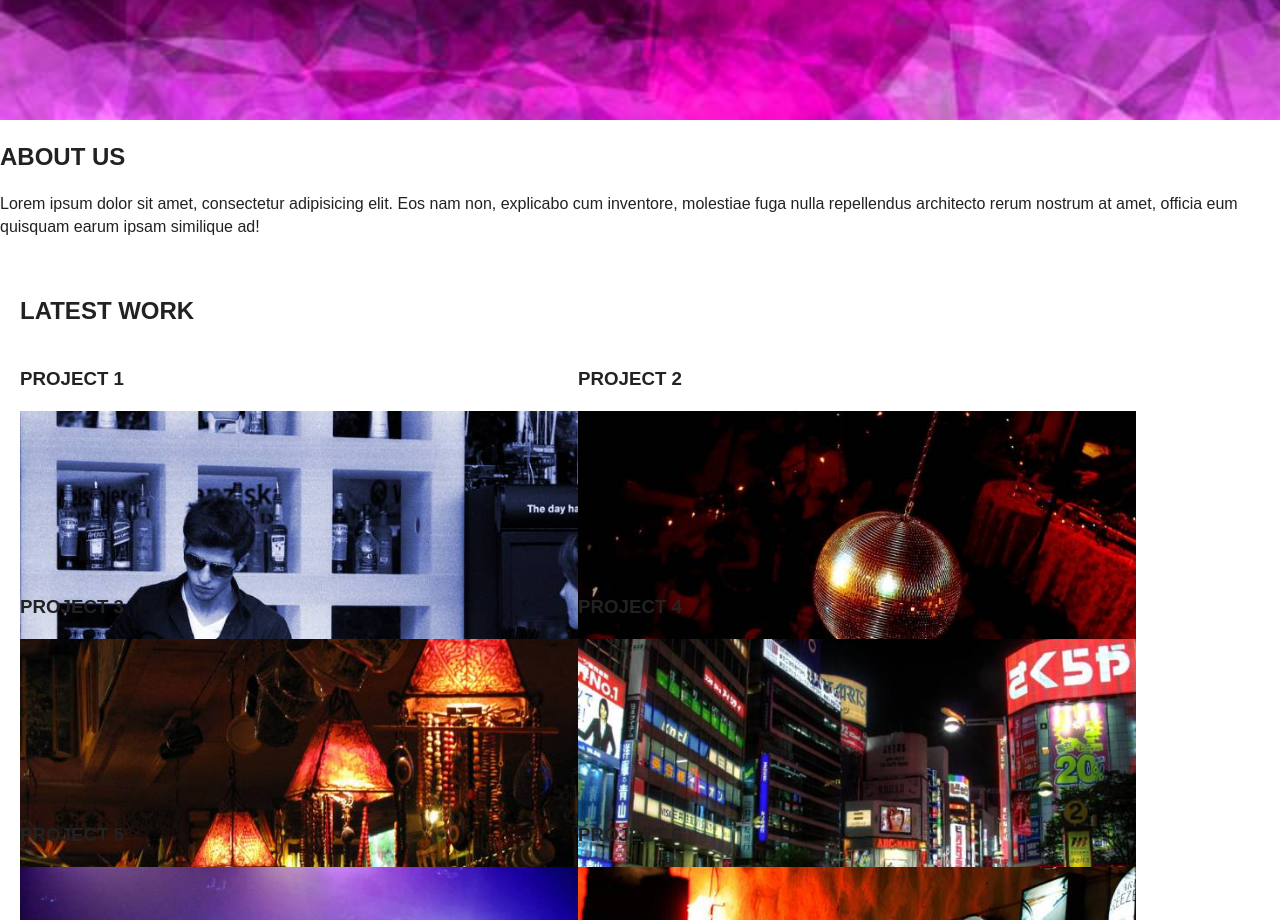
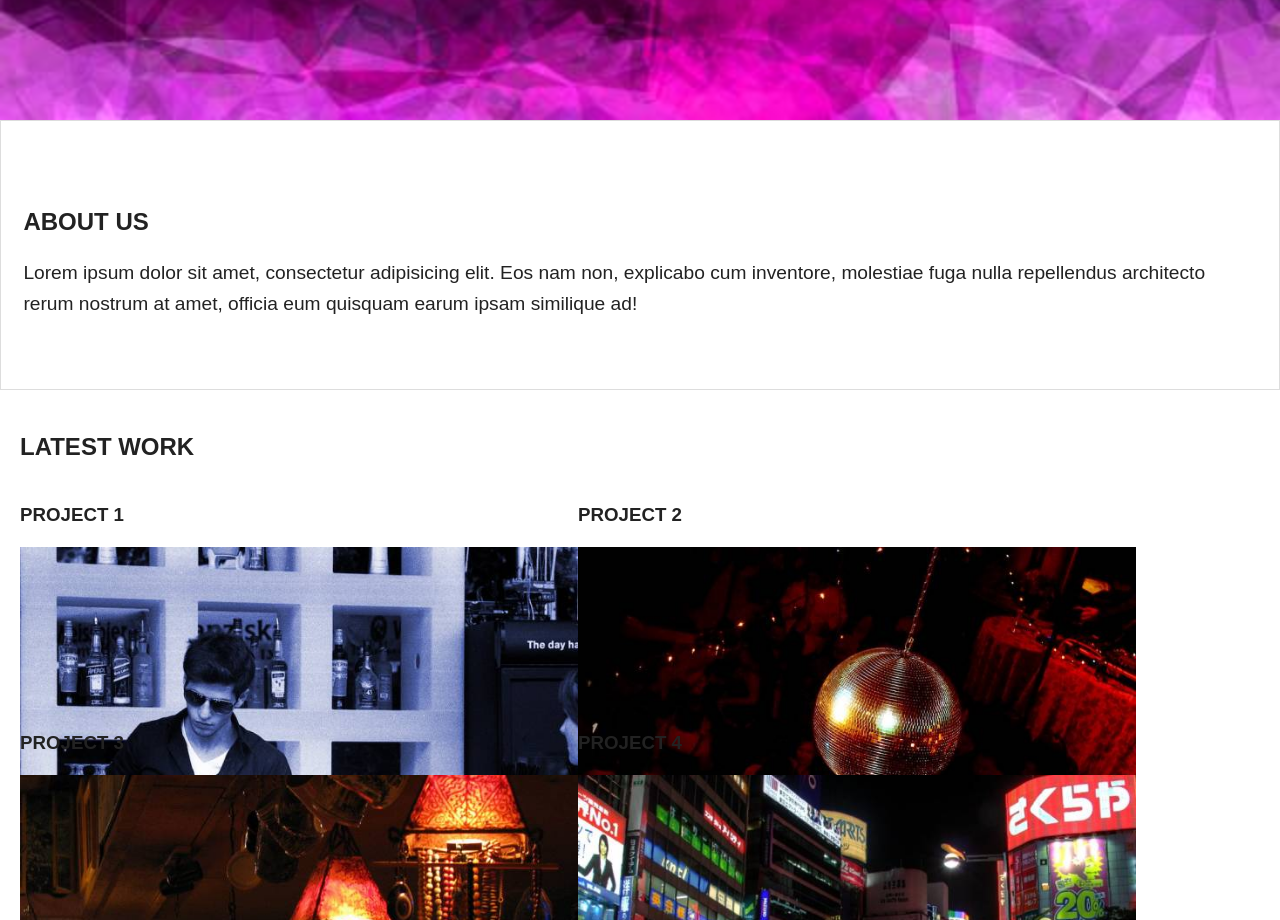
Before and after one commit to angiediedrich/random-design-co, a plain HTML site: page index.html in a window 1280 px wide. Shown: the part 840-1760 px from the top of the page. Drawn offline with nearby package versions, Linux system fonts and the light colour scheme.

Commit message:
about section

```diff
--- a/css/main.css
+++ b/css/main.css
@@ -155,6 +155,7 @@ img {
     float: left;
 }
 
+/*Jumbotron*/
 .jumbotron {
     position: relative;
     color: #fff;
@@ -187,7 +188,17 @@ img {
     padding: 1.5em;
 }
 
+/*About*/
 
+.about {
+    padding: 4em 1.7em 3.125em 1.4em;
+    border: #ddd solid 1px;
+}
+
+.about p {
+    font-size: 1.2em;
+    line-height: 1.6em;
+}
 
 
 
```
